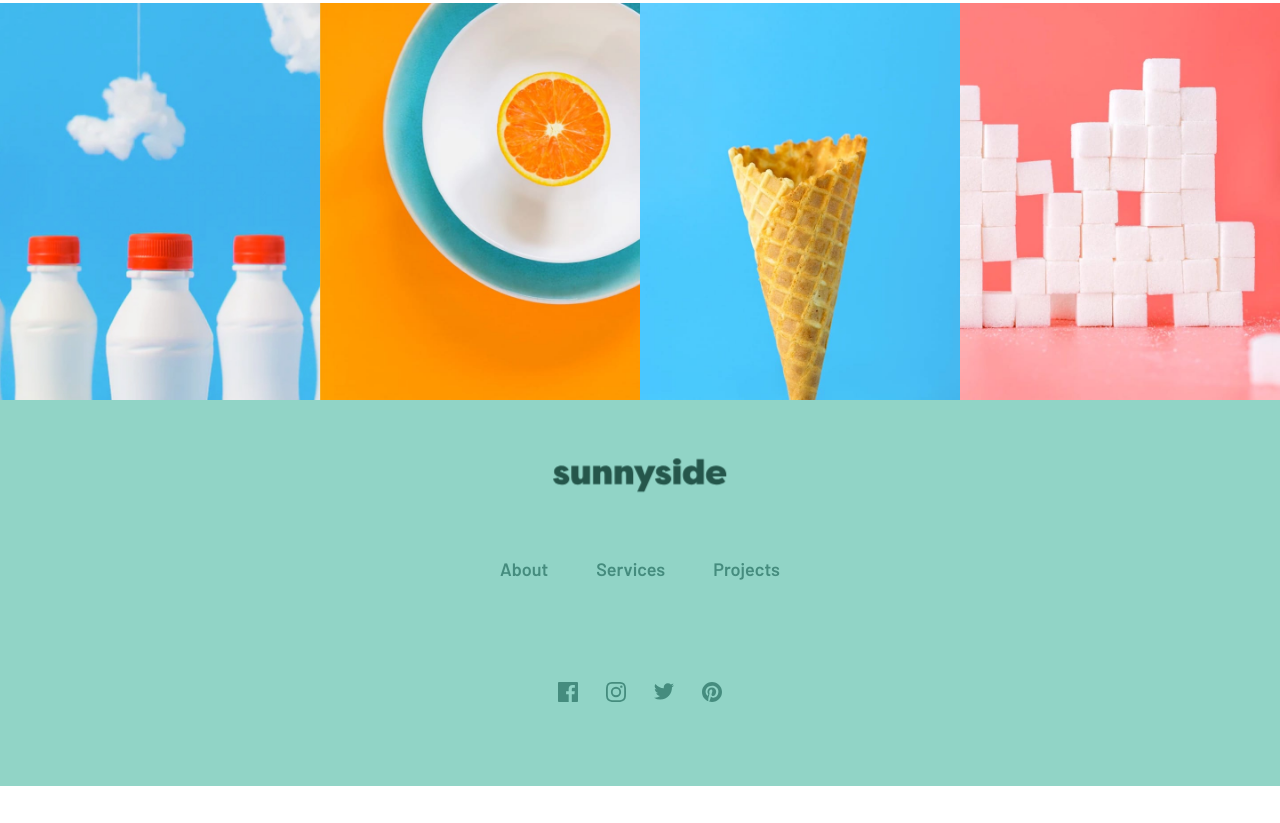
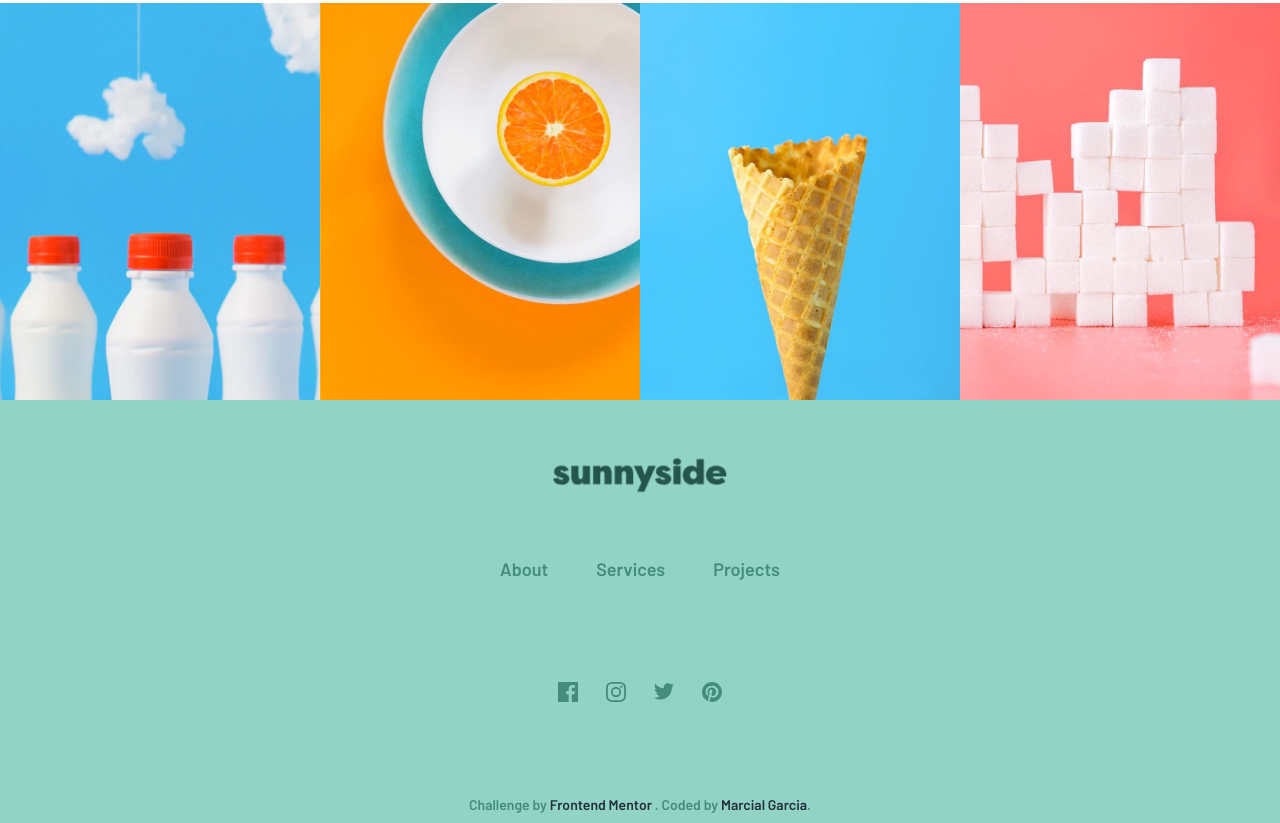
Before and after one commit to MGCodesBR/sunnysideagency, a plain HTML site: page index.html in a window 1280 px wide. Shown: the part 3289-4112 px from the top of the page. Before the commit the page ends 4075 px from the top, so only its background shows below. Drawn offline with Linux system fonts and the light colour scheme.

Commit message:
Implemented Credits object

```diff
--- a/css/styles.css
+++ b/css/styles.css
@@ -105,8 +105,7 @@ body {
    top: 0;
    left: 0;
    background-color: var(--header-blue);
-   z-index: 15;
-}
+   z-index: 15; }
 
    @media screen and (min-width: 992px) {
       .header {
@@ -132,6 +131,7 @@ body {
       }
 }
 
+/* HEADER > MENU-BUTTON */
 .header > .container > .menu-button {
    width: 4.8rem;
    height: 4.8rem;
@@ -278,7 +278,6 @@ body {
    flex-direction: column;
    justify-content: flex-start;
    align-items: center;
-
    background-image: url(../assets/img/mobile/image-header.jpg);
    background-repeat: no-repeat;
    background-size: 100%;
@@ -321,7 +320,6 @@ body {
 .banner > .container > .down-arrow {
    animation: updown .3s linear infinite alternate;
 }
-
 
 /*=== BANNER END ===*/
 
@@ -690,3 +688,28 @@ body {
 }
 
 /*=== FOOTER END ===*/
+
+/*=== CREDITS START ===*/
+
+.credits {
+   width: 100%;
+   font-size: 1.4rem;
+   font-weight: var(--semi-font);
+   color: var(--dark-moderate-cyan);
+   background-color: transparent;
+   padding: 1rem 0;
+   text-align: center;
+}
+
+.credits > .link {
+   text-align: center;
+   color: var(--very-dark-desaturated-blue);
+   transition: color .3s ease-in-out;
+}
+
+.credits > .link:hover {
+   color: var(--white);
+   transition: color .3s ease-in-out;
+}
+
+/*=== CREDITS END ===*/
--- a/index.html
+++ b/index.html
@@ -276,6 +276,17 @@
             </li>
          </ul>
       </div>
+      <div class="credits">
+         Challenge by
+         <a class="link" tabindex="0" rel="noopener"
+            href="https://www.frontendmentor.io/challenges/sunnyside-agency-landing-page-7yVs3B6ef"
+            target="_blank">Frontend Mentor</a>
+         . Coded by
+         <a class="link" tabindex="0" rel="noopener"
+            href="https://www.linkedin.com/in/marcial-garcia/"
+            target="_blank">Marcial Garcia</a>.
+     </div>
+
    </footer>
 
    <script src="js/script.js"></script>
```
